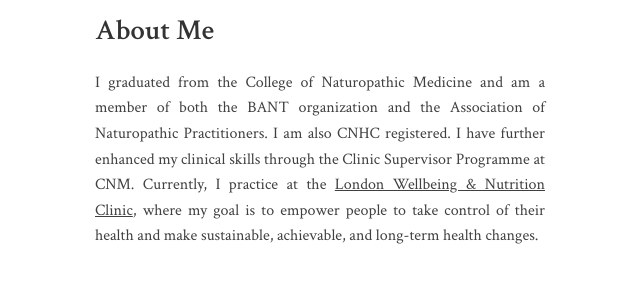
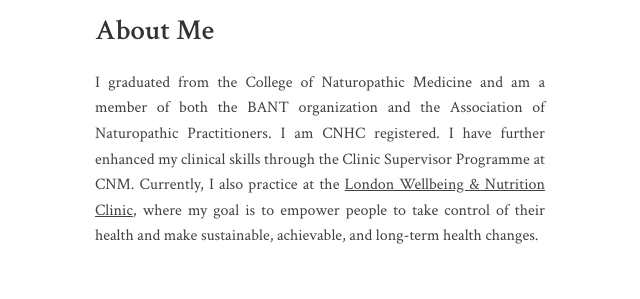
Before and after one commit to lm2283/Rosalba-Moores, a plain HTML site: page index.html in a window 1280 px wide. Shown: the part 180-479 px from the top of the page, 145-785 px from the left. Drawn offline with Linux system fonts and the light colour scheme.

Commit message:
Update index.html

```diff
--- a/index.html
+++ b/index.html
@@ -219,7 +219,7 @@
         <div class="about-section">
             <div class="about-text">
                 <h2>About Me</h2>
-                <p>I graduated from the College of Naturopathic Medicine and am a member of both the BANT organization and the Association of Naturopathic Practitioners. I am also CNHC registered. I have further enhanced my clinical skills through the Clinic Supervisor Programme at CNM. Currently, I practice at the <a href="https://www.lwnc.co.uk/" target="_blank">London Wellbeing & Nutrition Clinic</a>, where my goal is to empower people to take control of their health and make sustainable, achievable, and long-term health changes.</p>
+                <p>I graduated from the College of Naturopathic Medicine and am a member of both the BANT organization and the Association of Naturopathic Practitioners. I am CNHC registered. I have further enhanced my clinical skills through the Clinic Supervisor Programme at CNM. Currently, I also practice at the <a href="https://www.lwnc.co.uk/" target="_blank">London Wellbeing & Nutrition Clinic</a>, where my goal is to empower people to take control of their health and make sustainable, achievable, and long-term health changes.</p>
             </div>
             <img src="Studio Session-030-2 (Large).jpg" alt="Rosalba Moores" class="profile-image">
         </div>
```
